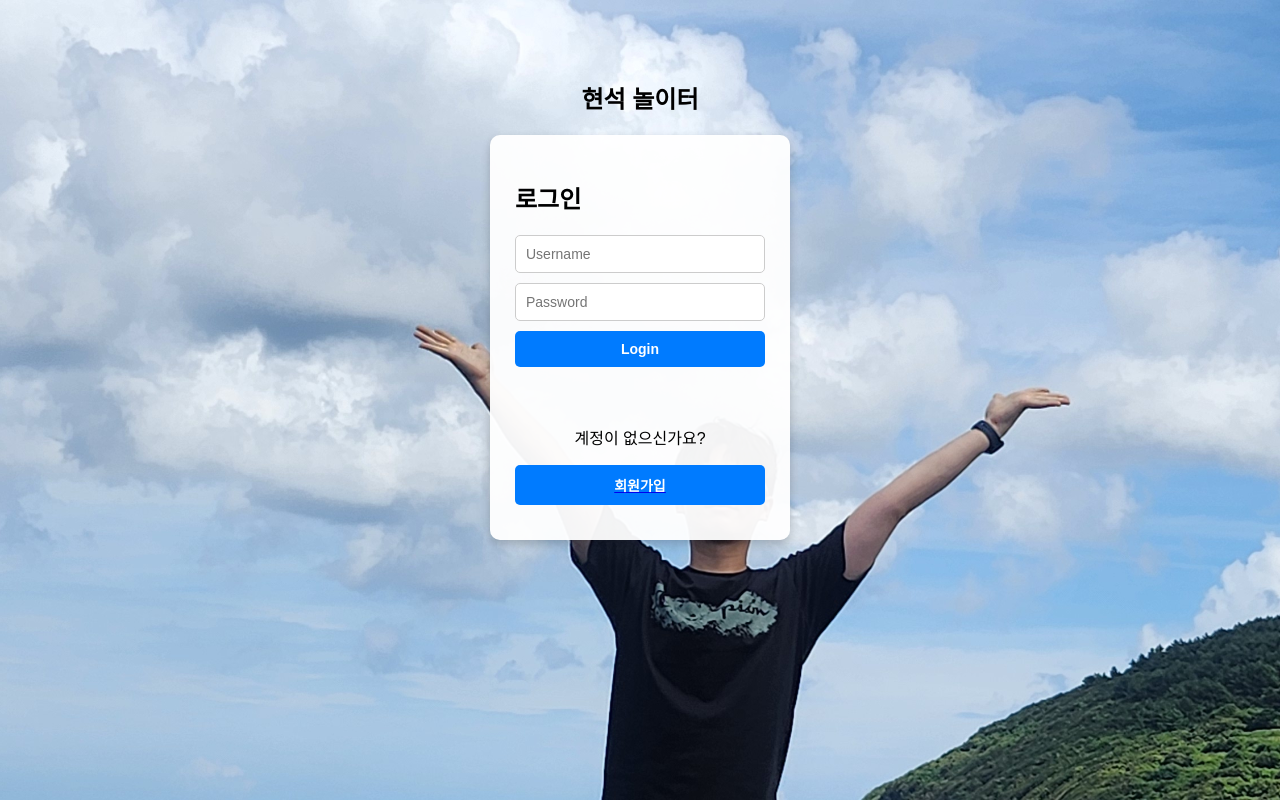
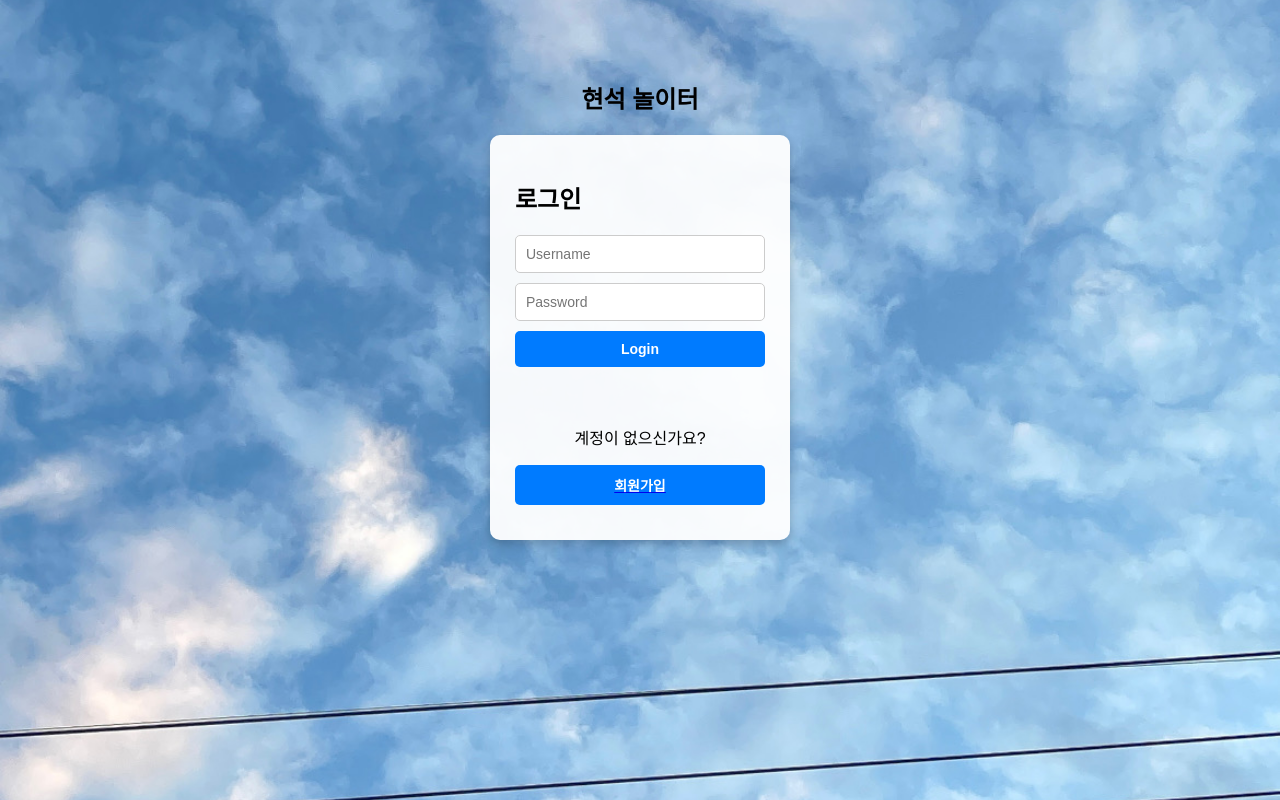
Before and after one commit to wpgustjr/my_website, a plain HTML site: page index.html in a window 1280 px wide. Drawn offline with Linux system fonts and the light colour scheme.

Commit message:
첫 커밋

```diff
--- a/index.html
+++ b/index.html
@@ -12,7 +12,7 @@
     body {
       margin: 0;
       font-family: Arial, sans-serif;
-      background-image: url('제주도3.jpg');
+      background-image: url('하늘.jpg');
       background-size: cover;
       background-position: center;
       background-repeat: no-repeat;
```
